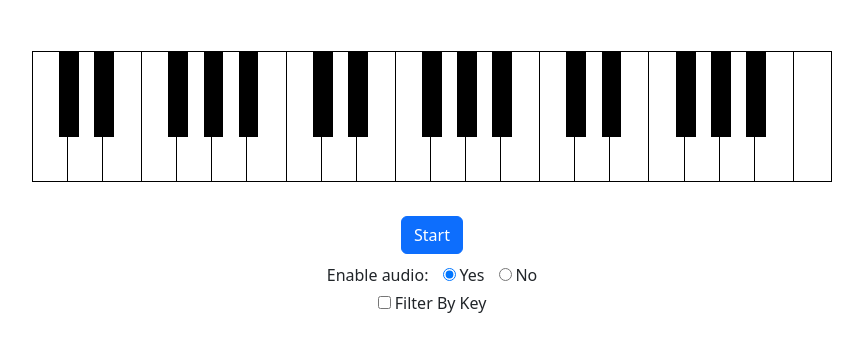
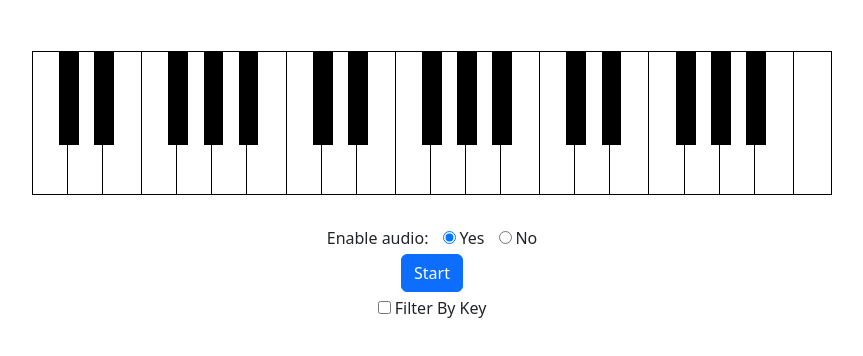
Before and after one commit to Mark-Waring/piano-vanilla, a website built with Vite: page index.html in a window 1280 px wide. Shown: the whole page, without its empty margins (208-1071 px from the left). Built offline with nearby package versions, Linux system fonts and the light colour scheme.

Commit message:
fixes btn overlap

```diff
--- a/index.html
+++ b/index.html
@@ -9,12 +9,7 @@
   <body>
     <div id="root">
       <div class="piano" id="piano"></div>
-      <div>
-        <button class="btn btn-primary" style="margin: 5px" id="start-button">
-          Start
-        </button>
-      </div>
-      <div>
+      <div style="padding-top: 15px">
         <form class="selections">
           Enable audio:
           <label>
@@ -36,6 +31,10 @@
           </label>
         </form>
       </div>
+      <div>
+        <button class="btn btn-primary" id="start-button">Start</button>
+      </div>
+
       <div>
         <input type="checkbox" id="scales" name="scales" />
         <label for="scales">Filter By Key</label>
--- a/styles.css
+++ b/styles.css
@@ -16,7 +16,7 @@
     max-width: 98%;
     border-block-style: hidden;
     justify-content: center;
-    padding: 2% 0;
+    padding: 2% 0 1%;
 }
 
 .selections {
```
